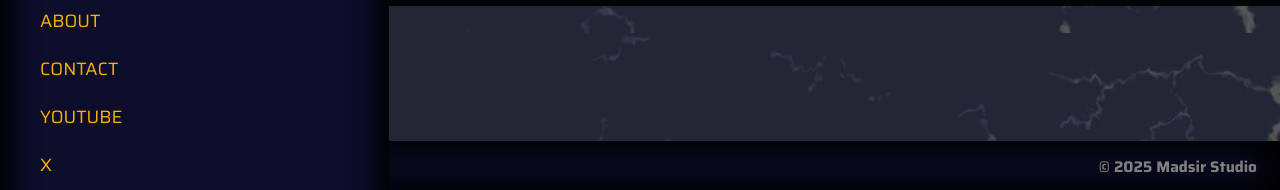
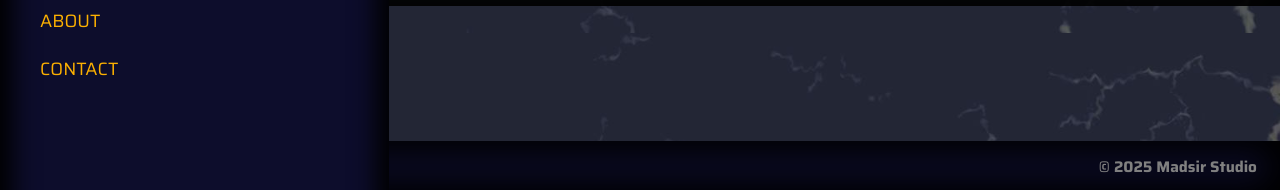
Before and after one commit to Madsir/madsirstudio.github.io, a Jekyll site: the page built from index.html, in a window 1280 px wide and 900 px high, scrolled down 160 px. Shown: the part 707-897 px from the top of the window. Built offline with Jekyll 4.4.1, drawn with Linux system fonts in a browser that asks for light colours.

Commit message:
Update default.html

```diff
--- a/_layouts/default.html
+++ b/_layouts/default.html
@@ -110,10 +110,11 @@
 button:hover{
   color: gray;
 }
-	.dropdown-content {
+.dropdown-content {
   z-index:999;
   display: none;
   position: absolute;
+	top: 2;
    font-family: "Saira", sans-serif;
   overflow: auto;
   background-color: #0D0D2C;
@@ -175,6 +176,7 @@
 }
 dropdown-content {
   	height: 95vh;
+	width: 900%;
 }
 }
 
@@ -233,8 +235,6 @@
 			<p>ETC.</p>
 			<li><a href="/about">ABOUT</a></li>
 			<li><a href="mailto:contactmadsir@gmail.com">CONTACT</a></li>
-			<li><a href="https://www.youtube.com/@madsirstudio">YOUTUBE</a></li>
-			<li><a href="https://x.com/madsirstudio">X</a></li>
 		</div>
 	</div>
 	    <div class="rightTitle">
```
